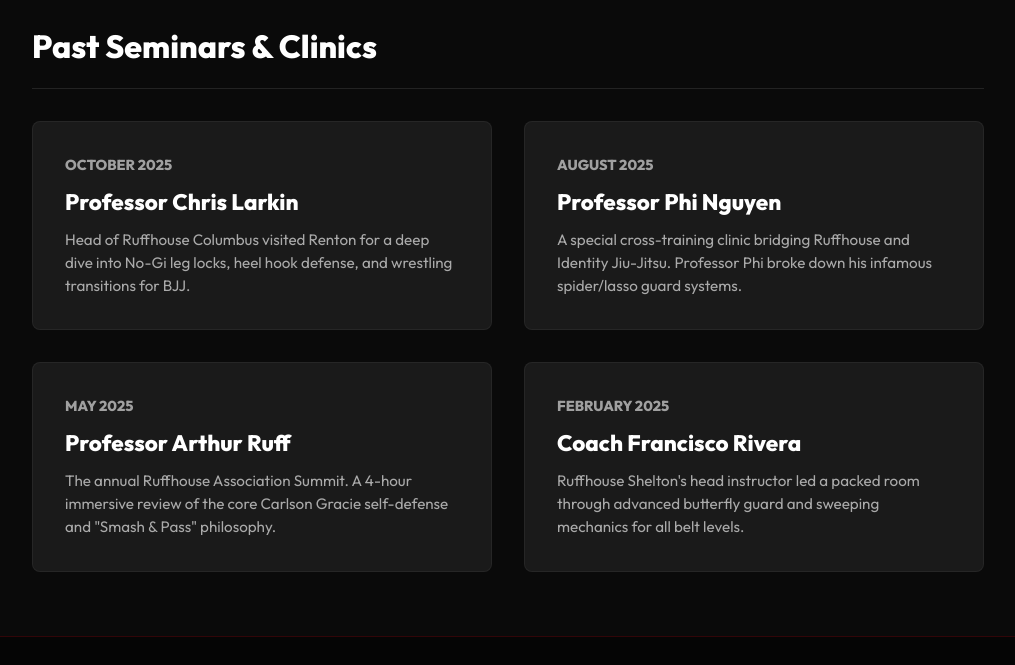
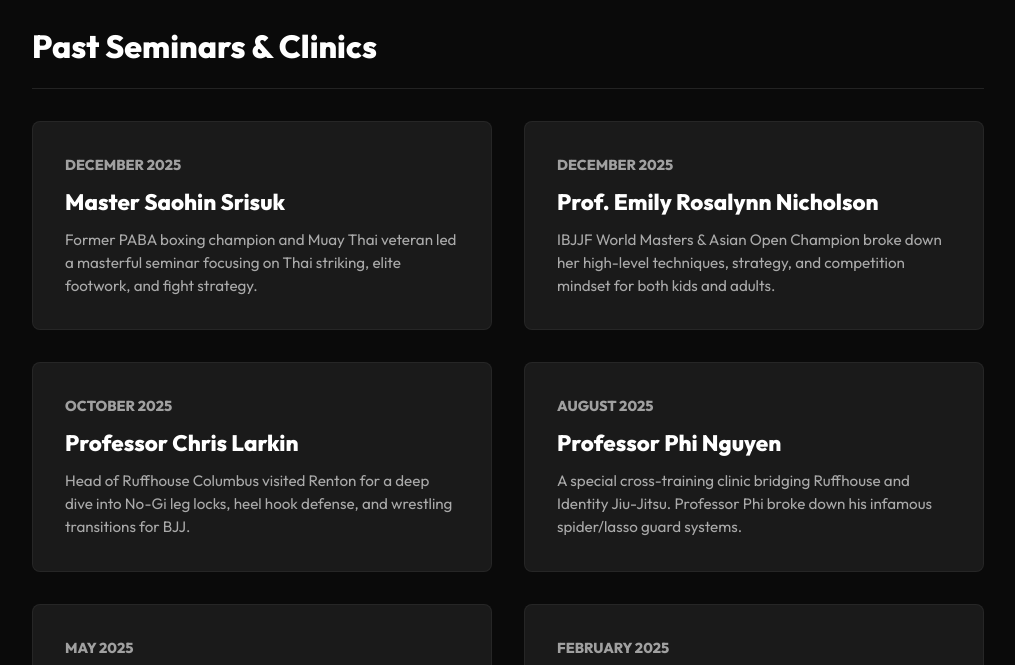
Before and after one commit to HeyTimmy/heytimmy.github.io, a plain HTML site: page events.html in a window 1280 px wide. Shown: the part 1090-1755 px from the top of the page, without its empty margins (132-1147 px from the left). Drawn offline with Linux system fonts and the light colour scheme.

Commit message:
Add Clark Gracie and Emily Rosalynn to past events, fix blog navbar routing

```diff
--- a/events.html
+++ b/events.html
@@ -234,6 +234,18 @@
 
         <div class="past-events-grid">
             <div class="past-event-card">
+                <span class="past-event-date">December 2025</span>
+                <h4 class="past-event-instructor">Master Saohin Srisuk</h4>
+                <p class="past-event-desc">Former PABA boxing champion and Muay Thai veteran led a masterful seminar focusing on Thai striking, elite footwork, and fight strategy.</p>
+            </div>
+
+            <div class="past-event-card">
+                <span class="past-event-date">December 2025</span>
+                <h4 class="past-event-instructor">Prof. Emily Rosalynn Nicholson</h4>
+                <p class="past-event-desc">IBJJF World Masters & Asian Open Champion broke down her high-level techniques, strategy, and competition mindset for both kids and adults.</p>
+            </div>
+
+            <div class="past-event-card">
                 <span class="past-event-date">October 2025</span>
                 <h4 class="past-event-instructor">Professor Chris Larkin</h4>
                 <p class="past-event-desc">Head of Ruffhouse Columbus visited Renton for a deep dive into No-Gi leg locks, heel hook defense, and wrestling transitions for BJJ.</p>
@@ -247,14 +259,14 @@
 
             <div class="past-event-card">
                 <span class="past-event-date">May 2025</span>
-                <h4 class="past-event-instructor">Professor Arthur Ruff</h4>
-                <p class="past-event-desc">The annual Ruffhouse Association Summit. A 4-hour immersive review of the core Carlson Gracie self-defense and "Smash & Pass" philosophy.</p>
+                <h4 class="past-event-instructor">Professor Clark Gracie</h4>
+                <p class="past-event-desc">The legendary Omoplata master visited Ruffhouse to share his world-renowned submissions, grip-breaking details, and dynamic guard attacks.</p>
             </div>
 
             <div class="past-event-card">
                 <span class="past-event-date">February 2025</span>
-                <h4 class="past-event-instructor">Coach Francisco Rivera</h4>
-                <p class="past-event-desc">Ruffhouse Shelton's head instructor led a packed room through advanced butterfly guard and sweeping mechanics for all belt levels.</p>
+                <h4 class="past-event-instructor">Professor Arthur Ruff</h4>
+                <p class="past-event-desc">The annual Ruffhouse Association Summit. A 4-hour immersive review of the core Carlson Gracie self-defense and "Smash & Pass" philosophy.</p>
             </div>
         </div>
     </main>
```
Also changed, not shown: blog-ground-control.html (+2 -1 lines), blog-submission-game.html (+2 -1 lines), blog-tapping-early.html (+2 -1 lines).
